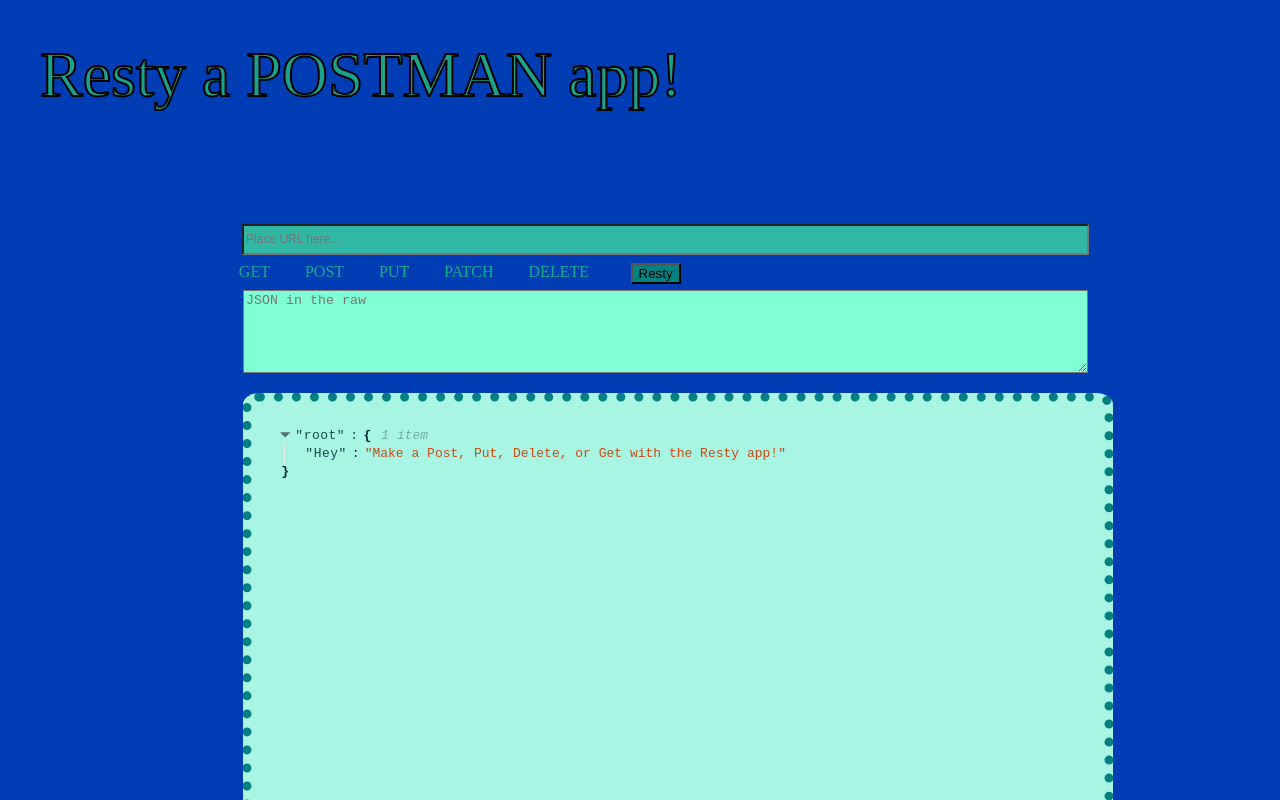
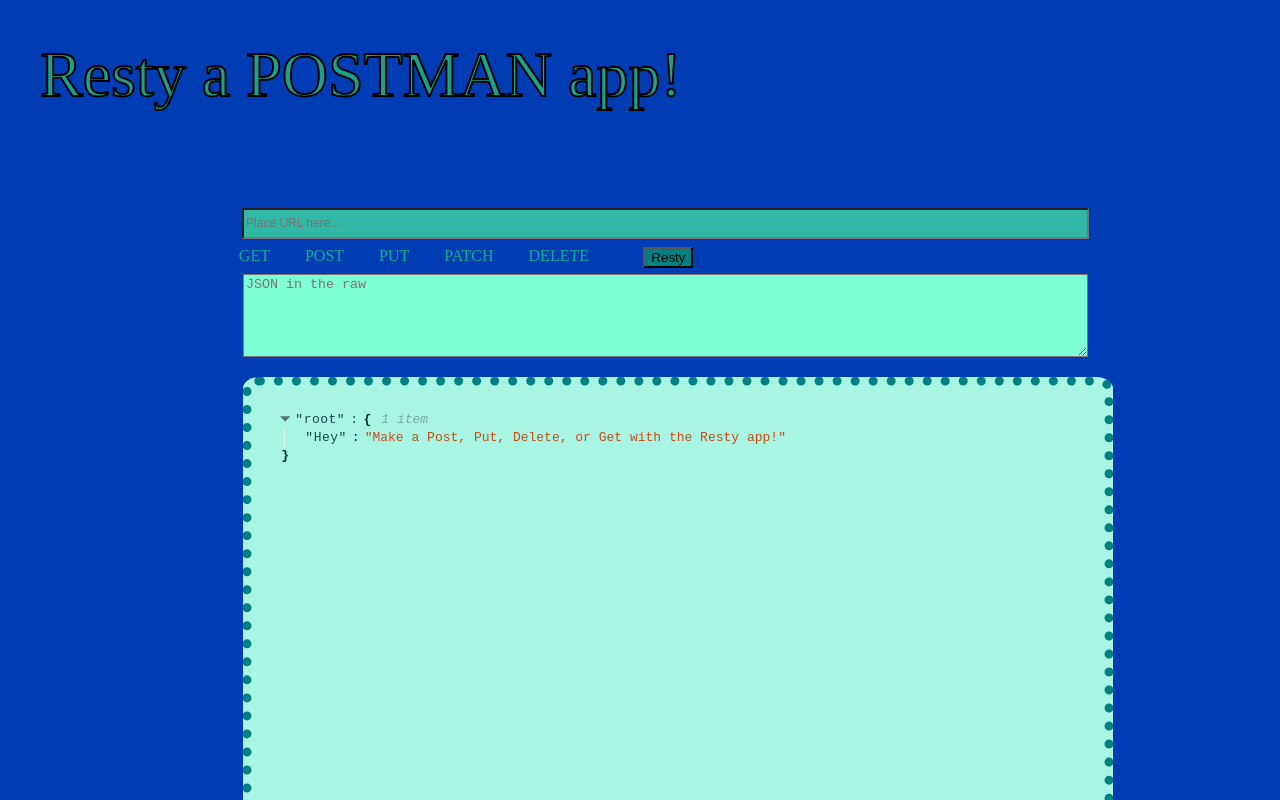
Before and after one commit to sarah-svg/lab29Resty, a React app: page / in a window 1280 px wide. Shown: the top 800 px of the page. Built offline with nearby package versions, Linux system fonts and the light colour scheme.

Commit message:
trying to fix

```diff
--- a/src/components/resty/Form.css
+++ b/src/components/resty/Form.css
@@ -45,7 +45,7 @@
     }
 
     button{
-      margin-left: 2vw;
+      margin-left: 3vw;
       background-color: teal;
     }
 
--- a/src/components/resty/History.jsx
+++ b/src/components/resty/History.jsx
@@ -10,7 +10,6 @@
   );
 };
 
-
 History.propTypes = {
   url: PropTypes.string.isRequired,
   method: PropTypes.string.isRequired,
--- a/src/components/resty/Home.css
+++ b/src/components/resty/Home.css
@@ -1,7 +1,7 @@
 .Header{
 
     color: rgb(29, 161, 139);
-    height: 9em;
+    height: 8em;
     line-height: 4em;
     padding: 0 2em;
     font-family: 'Fantsay', serif;
```
